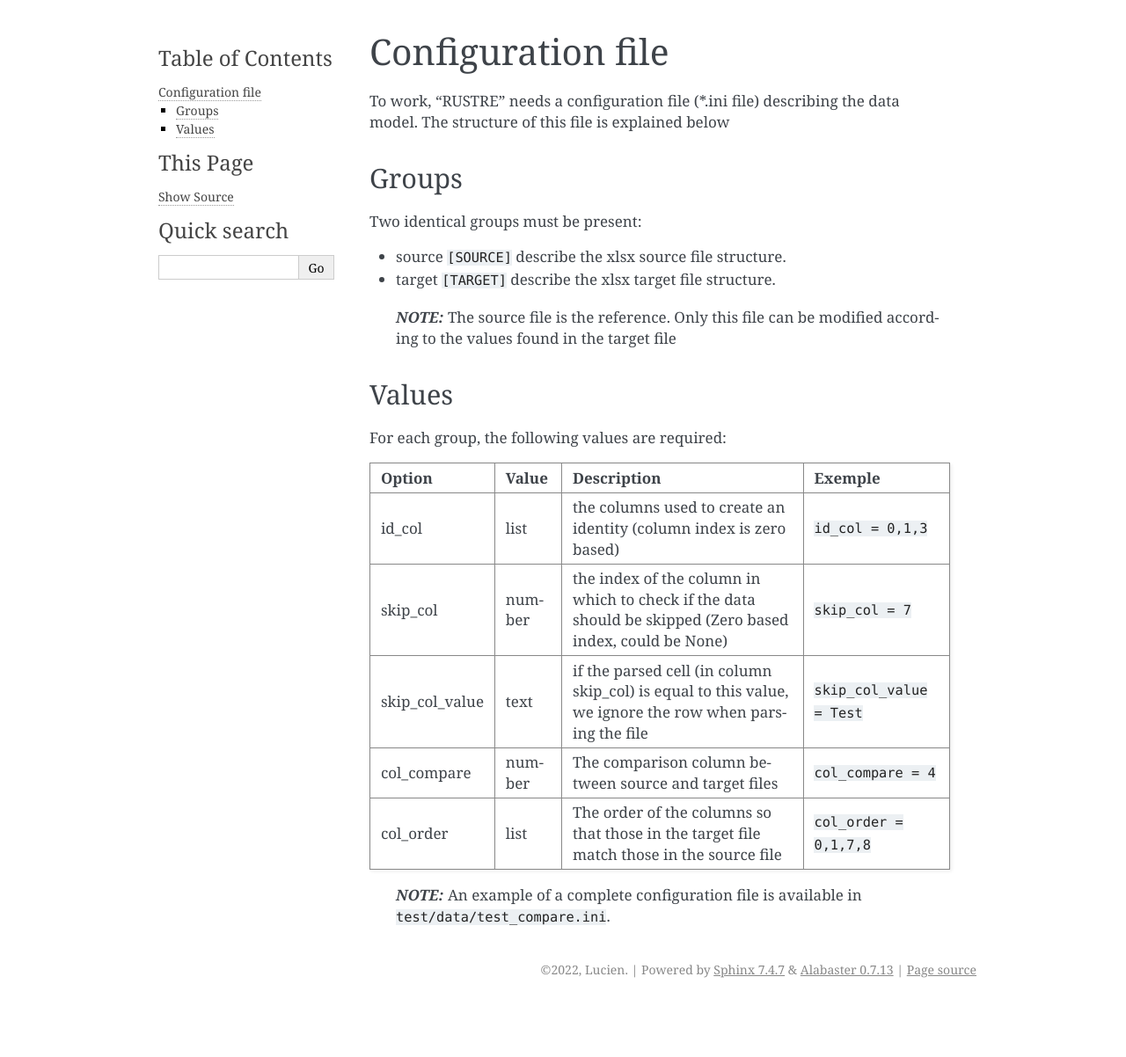
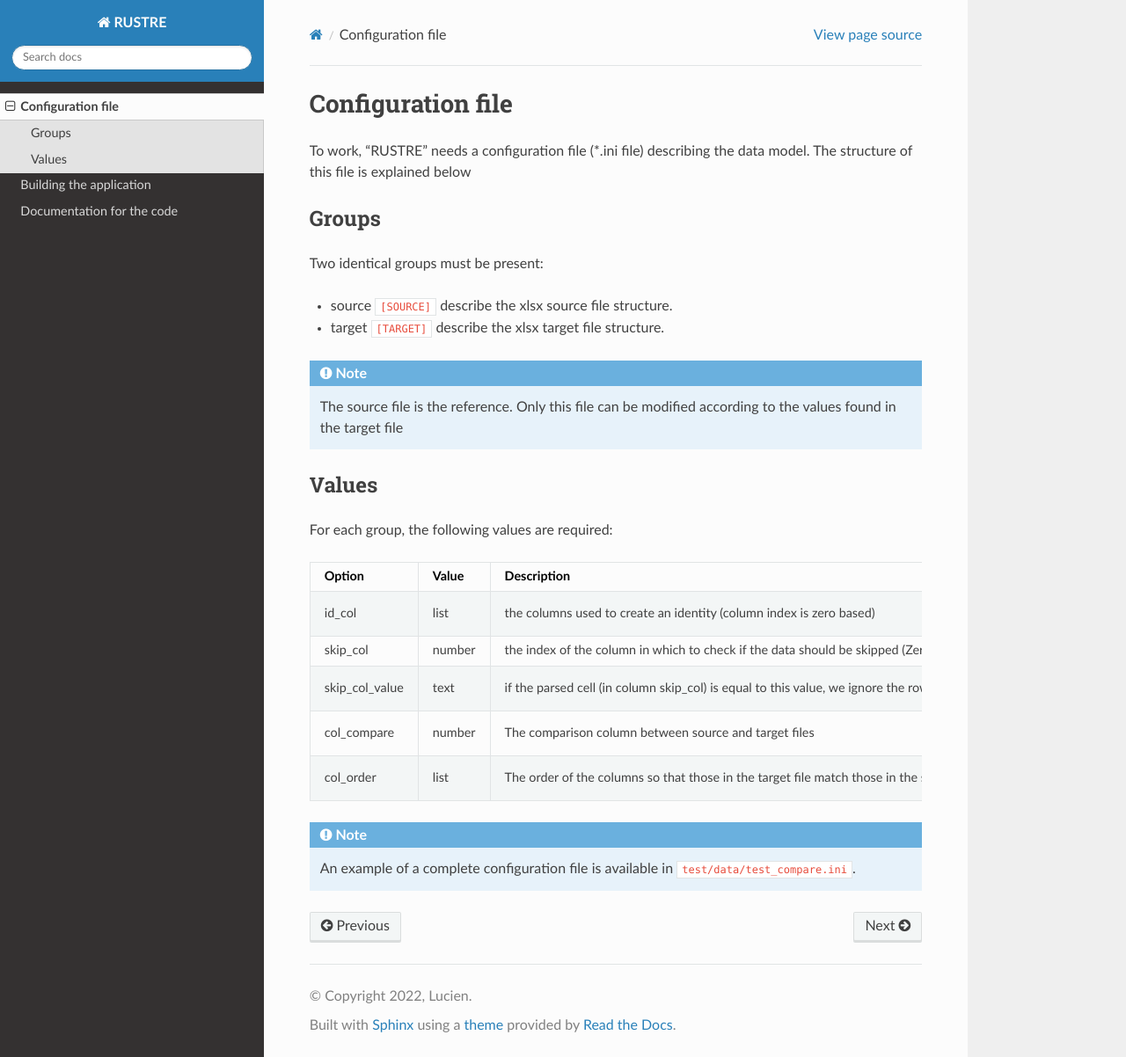
Before and after one commit to lucsch/rustre, a Sphinx documentation site: the page built from docs/source/config.md, in a window 1280 px wide and 1202 px high. Shown: the whole window at 88% size. Built offline with Sphinx 7.4.7 and the Read the Docs theme 2.0.0, drawn with Linux system fonts in a browser that asks for light colours.

Commit message:
Documentation is now using the rtd theme

```diff
--- a/docs/source/build.md
+++ b/docs/source/build.md
@@ -12,3 +12,4 @@
  - pytest
  - sphinx (only needed for building the documentation)
  - myst-parser (markdown support for sphinx)
+ - sphinx_rtd_theme (read the doc sphinx theme)
--- a/docs/source/conf.py
+++ b/docs/source/conf.py
@@ -33,7 +33,8 @@
 # ones.
 extensions = [
     "sphinx.ext.autodoc",
-    "myst_parser"
+    "myst_parser",
+    "sphinx_rtd_theme"
 ]
 
 # Add any paths that contain templates here, relative to this directory.
@@ -50,9 +51,24 @@
 # The theme to use for HTML and HTML Help pages.  See the documentation for
 # a list of builtin themes.
 #
-html_theme = 'alabaster'
+html_theme = "sphinx_rtd_theme"
 
 # Add any paths that contain custom static files (such as style sheets) here,
 # relative to this directory. They are copied after the builtin static files,
 # so a file named "default.css" will overwrite the builtin "default.css".
 html_static_path = ['_static']
+
+myst_enable_extensions = [
+    "amsmath",
+    "colon_fence",
+    "deflist",
+    "dollarmath",
+    "fieldlist",
+    "html_admonition",
+    "html_image",
+    "replacements",
+    "smartquotes",
+    "strikethrough",
+    "substitution",
+    "tasklist",
+]
--- a/docs/source/config.md
+++ b/docs/source/config.md
@@ -9,7 +9,9 @@
 - source `[SOURCE]` describe the xlsx source file structure.
 - target `[TARGET]` describe the xlsx target file structure.
 
-> **_NOTE:_**  The source file is the reference. Only this file can be modified according to the values found in the target file
+:::{Note}
+The source file is the reference. Only this file can be modified according to the values found in the target file
+:::
 
 ## Values
 
@@ -23,4 +25,7 @@
 | col_compare    | number | The comparison column between source and target files                                                     | `col_compare = 4`       |
 | col_order      | list   | The order of the columns so that those in the target file match those in the source file                  | `col_order = 0,1,7,8`   |
 
-> **_NOTE:_** An example of a complete configuration file is available in `test/data/test_compare.ini`.
+
+:::{Note}
+An example of a complete configuration file is available in `test/data/test_compare.ini`.
+:::
--- a/requirements.txt
+++ b/requirements.txt
@@ -2,3 +2,4 @@
 pytest
 sphinx
 myst-parser
+sphinx_rtd_theme
```
